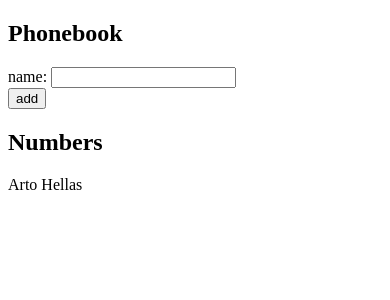
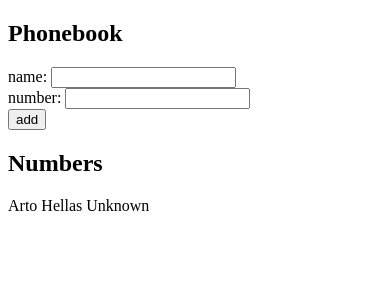
Before and after one commit to furquan-lp/fullstack_part2, a React (Create React App) app: page / in a window 390 px wide. Shown: the top 300 px of the page. Built offline with nearby package versions, Linux system fonts and the light colour scheme.

Commit message:
2.8: The Phonebook Step3

```diff
--- a/src/App.js
+++ b/src/App.js
@@ -2,38 +2,37 @@ import { useState } from 'react';
 
 const App = () => {
   const [persons, setPersons] = useState([
-    { name: 'Arto Hellas' }
+    { name: 'Arto Hellas', number: 'Unknown' }
   ]);
-  const [newName, setNewName] = useState('');
+  const [newPerson, setNewPerson] = useState({ name: '', number: '' });
 
   const addName = (event) => {
     event.preventDefault();
-    const submittedName = { name: newName };
-    if (persons.findIndex(p => p.name === submittedName.name) === -1) {
-      setPersons(persons.concat(submittedName))
-      setNewName('');
+    if (persons.findIndex(p =>
+      p.name === newPerson.name && p.number === newPerson.number) === -1) {
+      setPersons(persons.concat(newPerson))
+      setNewPerson({ name: '', number: '' });
     } else {
-      alert(`${newName} already exists.`);
+      alert(`${newPerson.name} already exists.`);
     }
   };
 
-  const handleTextChange = (event) => {
-    setNewName(event.target.value);
-  }
+  const handleNameChange = (event) =>
+    setNewPerson({ name: event.target.value, number: newPerson.number });
+  const handleNumChange = (event) =>
+    setNewPerson({ name: newPerson.name, number: event.target.value });
 
   return (
     <div>
       <h2>Phonebook</h2>
       <form onSubmit={addName}>
-        <div>
-          name: <input value={newName} onChange={handleTextChange} />
-        </div>
-        <div>
-          <button type="submit">add</button>
-        </div>
+        <div>name: <input value={newPerson.name} onChange={handleNameChange} /></div>
+        <div>number: <input value={newPerson.number} onChange={handleNumChange} /></div>
+        <div><button type="submit">add</button></div>
       </form>
       <h2>Numbers</h2>
-      {persons.map(person => <p key={person.name}>{person.name}</p>)}
+      {persons.map(person =>
+        <p key={person.name + person.number}>{person.name} {person.number}</p>)}
     </div>
   );
 };
```
